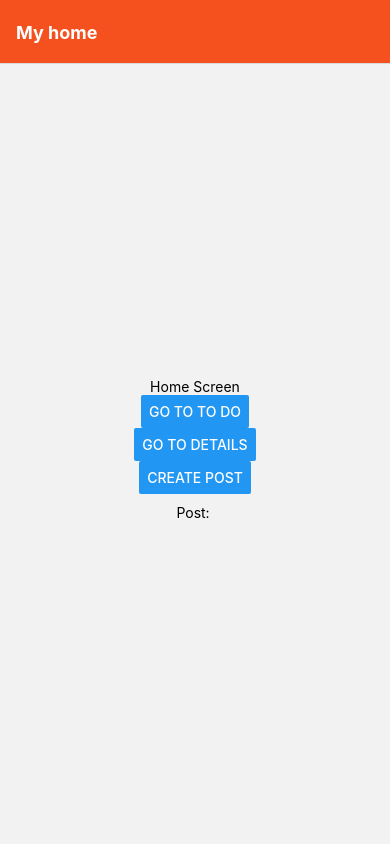
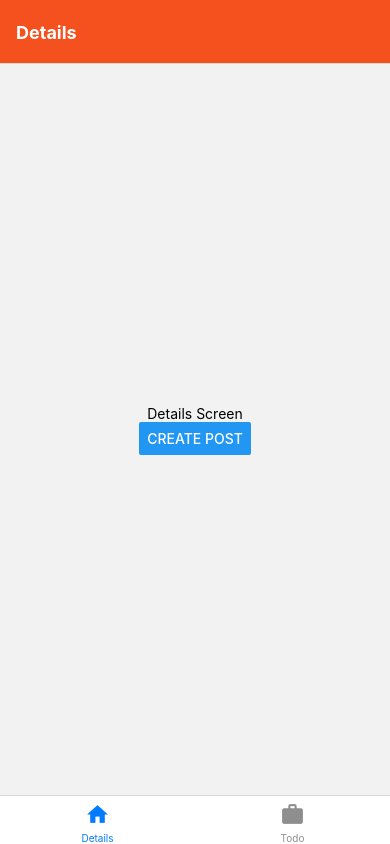
Before and after one commit to Jeong-Hyun-Lee/study-react-native-todos, a React Native app: screen / in a window 390 px wide. Built offline with nearby package versions, Linux system fonts and the light colour scheme.

Commit message:
feat: :sparkles: bottom tab 스터디

```diff
--- a/App.js
+++ b/App.js
@@ -1,8 +1,19 @@
 import React, { useEffect, useState } from 'react'
-import { View, Text, Button, TextInput, Image } from 'react-native'
+import {
+  View,
+  Text,
+  Button,
+  TextInput,
+  Image,
+  TouchableOpacity,
+} from 'react-native'
 import { NavigationContainer } from '@react-navigation/native'
 import { createNativeStackNavigator } from '@react-navigation/native-stack'
+import { createBottomTabNavigator } from '@react-navigation/bottom-tabs'
 import TodoPage from './src/pages/TodoPage'
+import { MaterialIcons } from '@expo/vector-icons'
+
+const Tab = createBottomTabNavigator()
 
 function HomeScreen({ navigation, route: { params } }) {
   const { test } = params
@@ -14,24 +25,40 @@ function HomeScreen({ navigation, route: { params } }) {
   }, [params?.post])
 
   return (
-    <View style={{ flex: 1, alignItems: 'center', justifyContent: 'center' }}>
-      <Text>Home Screen</Text>
-      <Button title='Go to TO DO' onPress={() => navigation.navigate('Todo')} />
-      <Button
-        title='Go to Details'
-        onPress={() =>
-          navigation.navigate('Details', {
-            itemId: 86,
-            otherParam: 'anything you want here',
-          })
-        }
+    <Tab.Navigator>
+      <Tab.Screen
+        name='Details'
+        component={DetailsScreen}
+        options={{
+          tabBarIcon: ({ color, size }) => (
+            <MaterialIcons name='home' size={size} color={color} />
+          ),
+          headerStyle: {
+            backgroundColor: '#f4511e',
+          },
+          headerTintColor: '#fff',
+          headerTitleStyle: {
+            fontWeight: 'bold',
+          },
+        }}
       />
-      <Button
-        title='Create post'
-        onPress={() => navigation.navigate('CreatePost')}
+      <Tab.Screen
+        name='Todo'
+        component={TodoPage}
+        options={{
+          tabBarIcon: ({ color, size }) => (
+            <MaterialIcons name='work' size={size} color={color} />
+          ),
+          headerStyle: {
+            backgroundColor: '#f4511e',
+          },
+          headerTintColor: '#fff',
+          headerTitleStyle: {
+            fontWeight: 'bold',
+          },
+        }}
       />
-      <Text style={{ margin: 10 }}>Post: {params?.post}</Text>
-    </View>
+    </Tab.Navigator>
   )
 }
 
@@ -62,33 +89,16 @@ function CreatePostScreen({ navigation, route }) {
   )
 }
 
-function DetailsScreen({ navigation, route }) {
-  const { itemId, otherParam } = route.params
-
+function DetailsScreen({ navigation }) {
   return (
     <View style={{ flex: 1, alignItems: 'center', justifyContent: 'center' }}>
       <Text>Details Screen</Text>
-      <Text>itemId: {JSON.stringify(itemId)}</Text>
-      <Text>otherParam: {JSON.stringify(otherParam)}</Text>
-      <Button
-        title='Go to Details... again'
-        onPress={() =>
-          navigation.push('Details', {
-            itemId: Math.floor(Math.random() * 100),
-          })
-        }
-      />
-      <Button title='Go to Home' onPress={() => navigation.navigate('Home')} />
-      <Button title='Go back' onPress={() => navigation.goBack()} />
-      <Button
-        title='Go back to first screen in stack'
-        onPress={() => navigation.popToTop()}
-      />
-
-      <Button
-        title='Update the title'
-        onPress={() => navigation.setOptions({ title: '핫데랏' })}
-      />
+      <TouchableOpacity>
+        <Button
+          title='Create post'
+          onPress={() => navigation.navigate('CreatePost')}
+        />
+      </TouchableOpacity>
     </View>
   )
 }
@@ -113,22 +123,9 @@ function App() {
           component={HomeScreen}
           initialParams={{ test: 14 }}
           options={{
-            title: 'My home',
-            headerStyle: {
-              backgroundColor: '#f4511e',
-            },
-            headerTintColor: '#fff',
-            headerTitleStyle: {
-              fontWeight: 'bold',
-            },
+            headerShown: false,
           }}
         />
-        <Stack.Screen
-          name='Details'
-          component={DetailsScreen}
-          options={({ route }) => ({ title: route.params.name })}
-        />
-        <Stack.Screen name='Todo' component={TodoPage} />
         <Stack.Screen
           name='CreatePost'
           component={CreatePostScreen}
--- a/package.json
+++ b/package.json
@@ -11,6 +11,7 @@
   },
   "dependencies": {
     "@react-native-async-storage/async-storage": "~1.17.3",
+    "@react-navigation/bottom-tabs": "^6.3.1",
     "@react-navigation/native": "^6.0.10",
     "@react-navigation/native-stack": "^6.6.2",
     "expo": "~45.0.0",
```
Also changed, not shown: 1 other file (tests, documents, lock files or other folders).
